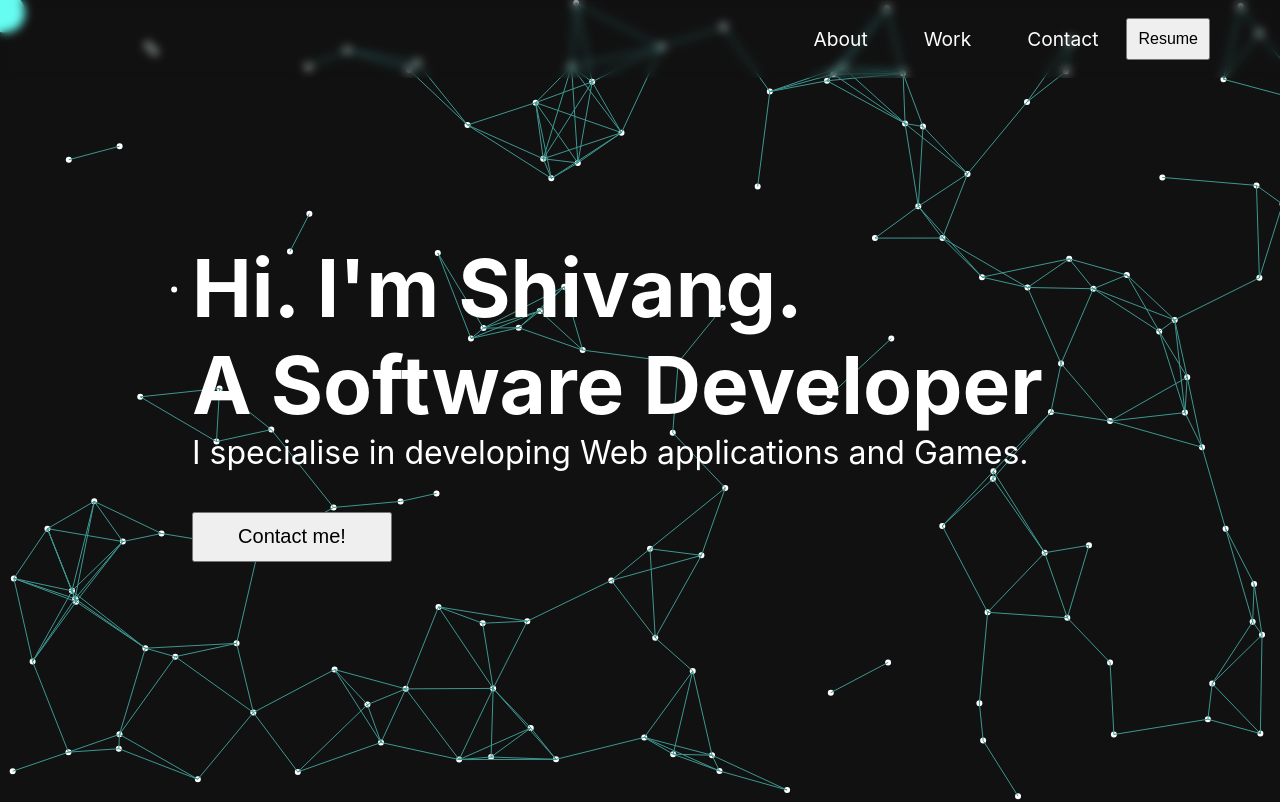
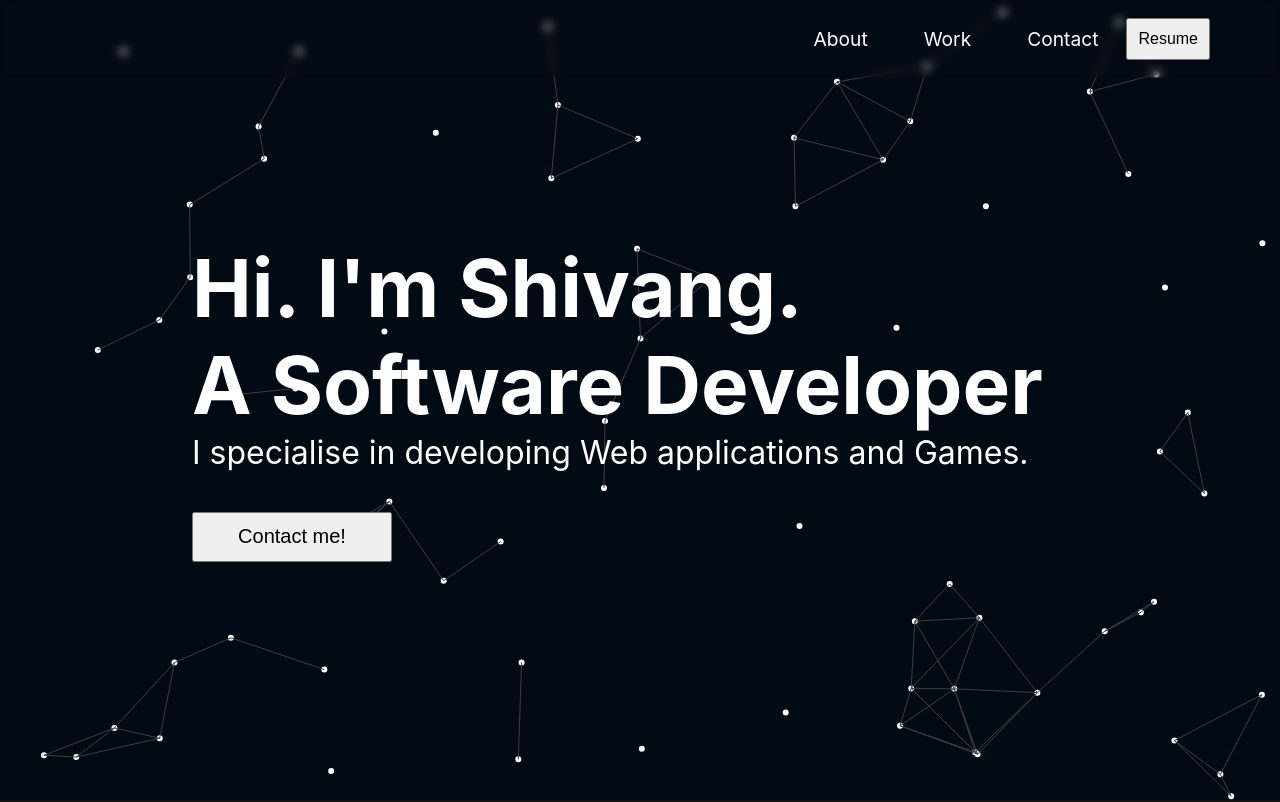
Before and after one commit to ShivangMishra/ShivangMishra.github.io, a React (Create React App) app: page / in a window 1280 px wide. Shown: the top 802 px of the page. Built offline with nearby package versions, Linux system fonts and the light colour scheme.

Commit message:
optimized points

```diff
--- a/src/canvasAnim.js
+++ b/src/canvasAnim.js
@@ -1,10 +1,11 @@
 let curTime = 0;
 let prevTime = 0;
-const numPoints = 75;
+let numPoints = 0;
 const circleColor = "#fff";
 const mdsq = 100 * 100;
+const bgColor = "#020A13";
 const boldColor = "#66FCF1";
-const lineColor = "#3d9791";
+const lineColor = "#3E3E3E";
 const DEFAULT_SIZE = 3;
 const MAX_SIZE = 20;
 
@@ -34,7 +35,7 @@ const animate = (timestamp) => {
   curTime = timestamp;
   const dt = (curTime - prevTime)/1000;
   prevTime = curTime;
-  ctxt.fillStyle="#111";
+  ctxt.fillStyle=bgColor;
   ctxt.fillRect(0, 0, canvasOff.width, canvasOff.height);
   ctxt.beginPath();
   let boldCircles = [];
@@ -101,6 +102,7 @@ const animate = (timestamp) => {
 const draw = (canvas, offscreenCanvas) => {
   // canvasOff = ctxt.canvasOff;
   // canvas.offscreenCanvas = document.createElement("canvas");
+  numPoints = canvas.width * 0.03;
   canvasMain = canvas;
   canvasOff = offscreenCanvas;
 
```
